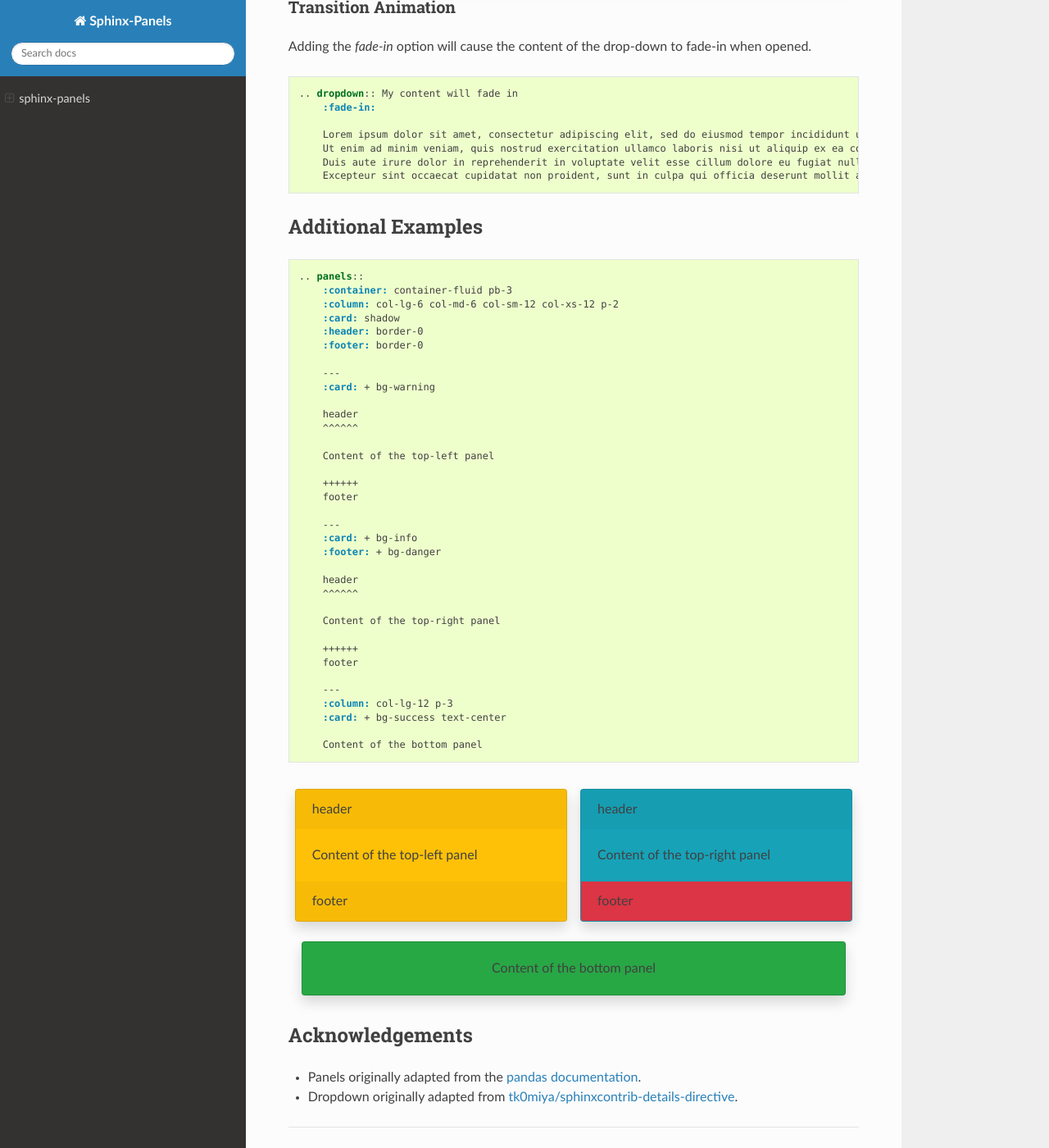
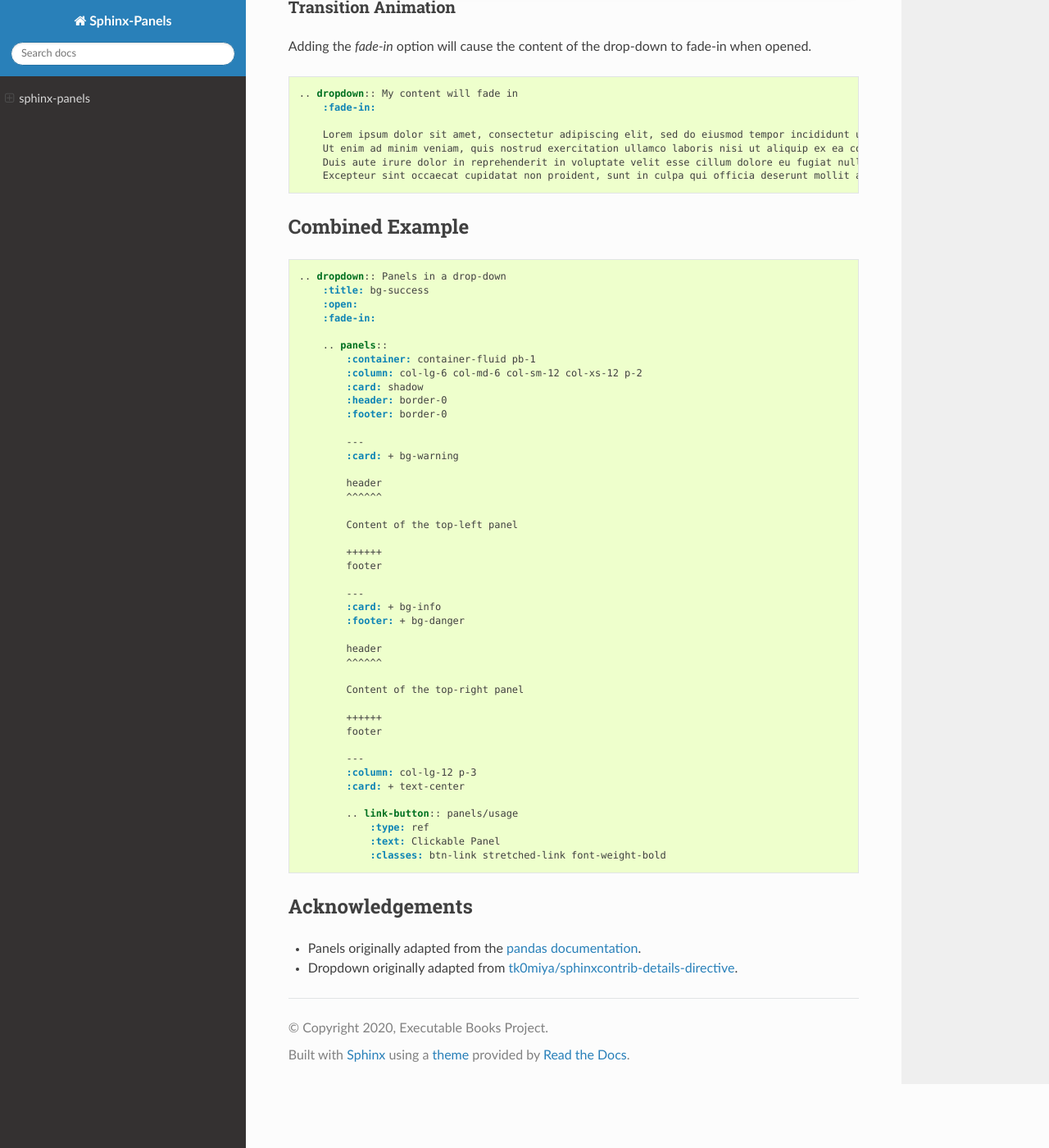
Before and after one commit to executablebooks/sphinx-panels, a Sphinx documentation site: the page built from docs/index.rst, in a window 1280 px wide and 1400 px high, scrolled down 8324 px. Shown: the whole window at 82% size. Built offline with Sphinx 7.4.7 and the Read the Docs theme 2.0.0, drawn with Linux system fonts in a browser that asks for light colours; some of the changed text lies outside the part shown.

Commit message:
Update combined example

```diff
--- a/docs/index.rst
+++ b/docs/index.rst
@@ -520,13 +520,62 @@
     Excepteur sint occaecat cupidatat non proident, sunt in culpa qui officia deserunt mollit anim id est laborum.
 
 
-Additional Examples
-===================
+Combined Example
+================
 
 .. code-block:: rst
 
+    .. dropdown:: Panels in a drop-down
+        :title: bg-success
+        :open:
+        :fade-in:
+
+        .. panels::
+            :container: container-fluid pb-1
+            :column: col-lg-6 col-md-6 col-sm-12 col-xs-12 p-2
+            :card: shadow
+            :header: border-0
+            :footer: border-0
+
+            ---
+            :card: + bg-warning
+
+            header
+            ^^^^^^
+
+            Content of the top-left panel
+
+            ++++++
+            footer
+
+            ---
+            :card: + bg-info
+            :footer: + bg-danger
+
+            header
+            ^^^^^^
+
+            Content of the top-right panel
+
+            ++++++
+            footer
+
+            ---
+            :column: col-lg-12 p-3
+            :card: + text-center
+
+            .. link-button:: panels/usage
+                :type: ref
+                :text: Clickable Panel
+                :classes: btn-link stretched-link font-weight-bold
+
+.. dropdown:: Panels in a drop-down
+    :title: bg-success
+    :open:
+    :fade-in:
+
     .. panels::
-        :container: container-fluid pb-3
+        :container: container-fluid pb-1
         :column: col-lg-6 col-md-6 col-sm-12 col-xs-12 p-2
         :card: shadow
         :header: border-0
@@ -557,46 +606,13 @@
 
         ---
         :column: col-lg-12 p-3
-        :card: + bg-success text-center
+        :card: + text-center
 
-        Content of the bottom panel
+        .. link-button:: panels/usage
+            :type: ref
+            :text: Clickable Panel
+            :classes: btn-link stretched-link font-weight-bold
 
-
-.. panels::
-    :container: container-fluid pb-3
-    :column: col-lg-6 col-md-6 col-sm-12 col-xs-12 p-2
-    :card: shadow
-    :header: border-0
-    :footer: border-0
-
-    ---
-    :card: + bg-warning
-
-    header
-    ^^^^^^
-
-    Content of the top-left panel
-
-    ++++++
-    footer
-
-    ---
-    :card: + bg-info
-    :footer: + bg-danger
-
-    header
-    ^^^^^^
-
-    Content of the top-right panel
-
-    ++++++
-    footer
-
-    ---
-    :column: col-lg-12 p-3
-    :card: + bg-success text-center
-
-    Content of the bottom panel
 
 Acknowledgements
 ================
```
